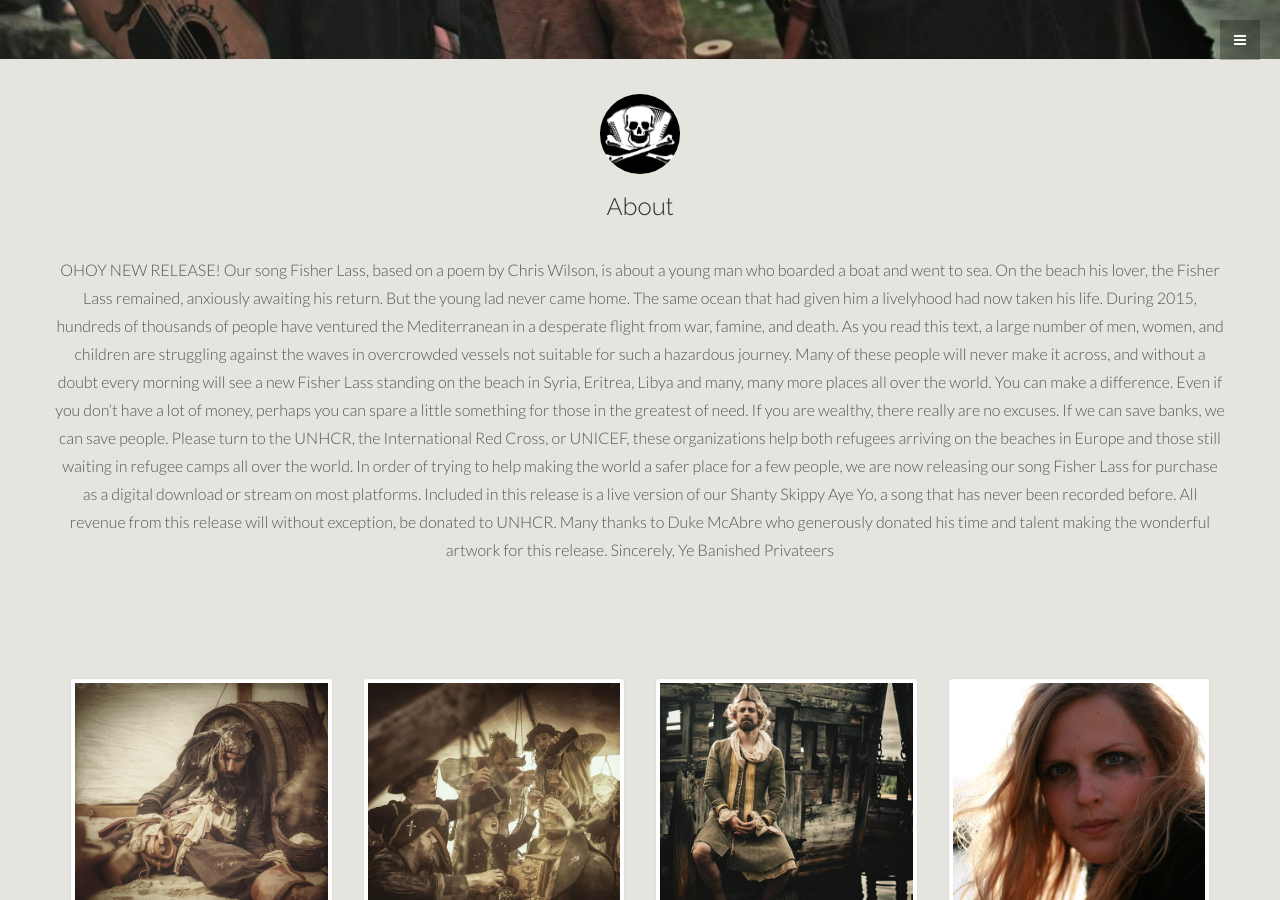
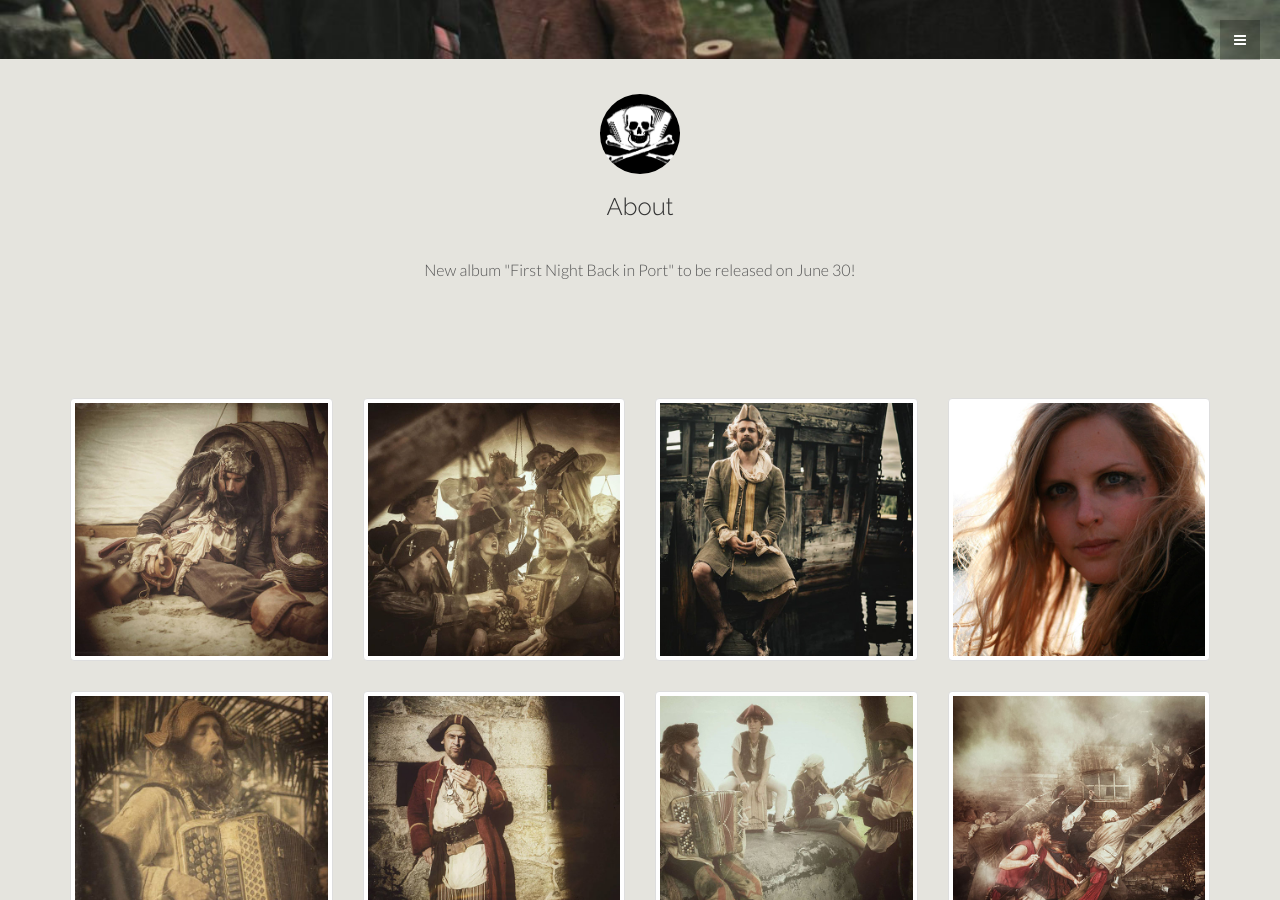
Before and after one commit to danielwerthen/yebanished, a Jekyll site: the page built from index.html, in a window 1280 px wide and 900 px high, scrolled down 631 px. Built offline with Jekyll 4.4.1, drawn with Linux system fonts in a browser that asks for light colours; a script that is not in the unit is left out.

Commit message:
Update about.yml

```diff
--- a/_data/about.yml
+++ b/_data/about.yml
@@ -1,11 +1,3 @@
 header:   About
 body: |
-  OHOY NEW RELEASE! Our song Fisher Lass, based on a poem by Chris Wilson, is about a young man who boarded a boat and went to sea. On the beach his lover, the Fisher Lass remained, anxiously awaiting his return. But the young lad never came home. The same ocean that had given him a livelyhood had now taken his life. During 2015, hundreds of thousands of people have ventured the Mediterranean in a desperate flight from war, famine, and death. As you read this text, a large number of men, women, and children are struggling against the waves in overcrowded vessels not suitable for such a hazardous journey. Many of these people will never make it across, and without a doubt every morning will see a new Fisher Lass standing on the beach in Syria, Eritrea, Libya and many, many more places all over the world.
-
-  You can make a difference. Even if you don’t have a lot of money, perhaps you can spare a little something for those in the greatest of need. If you are wealthy, there really are no excuses. If we can save banks, we can save people. Please turn to the UNHCR, the International Red Cross, or UNICEF, these organizations help both refugees arriving on the beaches in Europe and those still waiting in refugee camps all over the world.
-
-  In order of trying to help making the world a safer place for a few people, we are now releasing our song Fisher Lass for purchase as a digital download or stream on most platforms. Included in this release is a live version of our Shanty Skippy Aye Yo, a song that has never been recorded before. All revenue from this release will without exception, be donated to UNHCR.
-
-  Many thanks to Duke McAbre who generously donated his time and talent making the wonderful artwork for this release.
-
-  Sincerely, Ye Banished Privateers
+  New album "First Night Back in Port" to be released on June 30!
```
